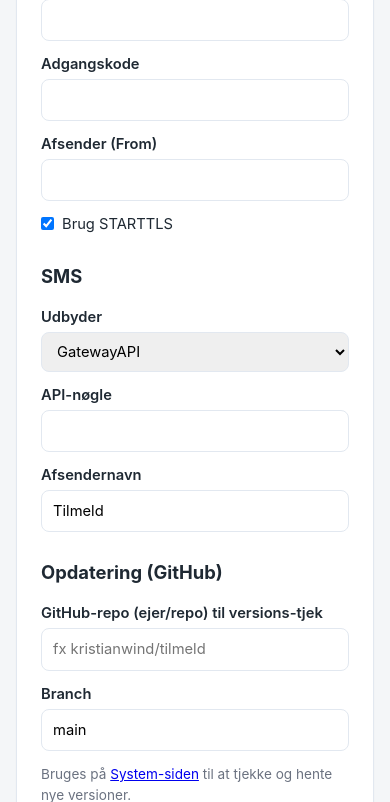
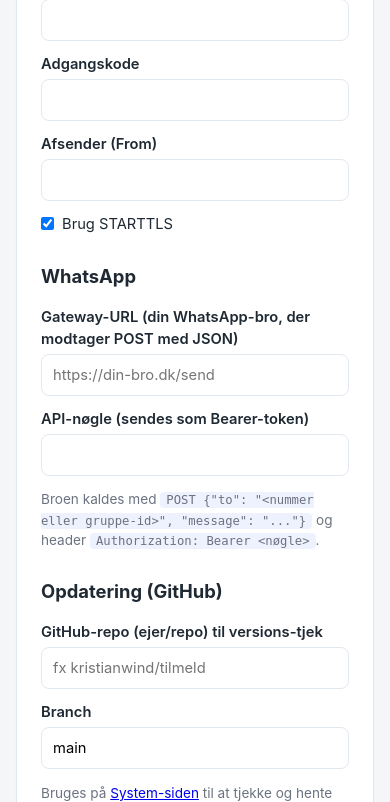
Before and after one commit to andreasdinesen/tilmeld, a Flask app: page /master/settings in a window 390 px wide. Shown: the part 741-1543 px from the top of the page. Run offline with Flask 3, Linux system fonts and the light colour scheme; the visitor is signed in with stand-in values (Sample User, id 1); data comes from the database, SQL or seed files in the repository.

Commit message:
feat: erstat SMS med WhatsApp (HTTP-bro) + admin kan rette mail/WhatsApp-modtager
- Fjernet SMS (GatewayAPI); WhatsApp sendes nu via konfigurerbar HTTP-gateway
  (POST {to, message} + Bearer-nøgle), understøtter både bruger-nr og gruppe-id.
- Master sætter mail + WhatsApp-modtager ved oprettelse; gruppe-admin kan nu rette
  begge under Opsætning.
- Migrerer eksisterende SMS-data (admin_phone/sms_enabled) til WhatsApp-felterne.

Co-Authored-By: Claude Opus 4.8 <noreply@anthropic.com>

```diff
--- a/app.py
+++ b/app.py
@@ -86,12 +86,12 @@ def all_group_fields(conn, group_id):
 
 
 def group_channels(conn, group):
-    """Kan gruppen reelt sende mail/SMS? Kræver global opsætning OG at master har
+    """Kan gruppen reelt sende mail/WhatsApp? Kræver global opsætning OG at master har
     aktiveret kanalen for gruppen. Bruges til at skjule felter/valg når intet er sat op."""
     s = db.get_settings(conn)
     mail = bool(s["smtp_host"]) and bool(group["mail_enabled"])
-    sms = bool(s["sms_api_key"]) and bool(group["sms_enabled"])
-    return mail, sms
+    whatsapp = bool(s["whatsapp_api_url"]) and bool(group["whatsapp_enabled"])
+    return mail, whatsapp
 
 
 def count_attending(conn, group_id, event_id, exclude_reg_id=None):
@@ -244,14 +244,14 @@ def master_group_new():
             conn = db.get_db()
             conn.execute(
                 "INSERT INTO groups (slug, name, user_password, admin_password_hash, "
-                "mail_enabled, sms_enabled, admin_email, admin_phone, created_at) "
+                "mail_enabled, whatsapp_enabled, admin_email, whatsapp_recipient, created_at) "
                 "VALUES (?,?,?,?,?,?,?,?,?)",
                 (slug, name, request.form.get("user_password", ""),
                  auth.hash_password(admin_pw),
                  1 if request.form.get("mail_enabled") else 0,
-                 1 if request.form.get("sms_enabled") else 0,
+                 1 if request.form.get("whatsapp_enabled") else 0,
                  request.form.get("admin_email", "").strip(),
-                 request.form.get("admin_phone", "").strip(),
+                 request.form.get("whatsapp_recipient", "").strip(),
                  db.now_iso()),
             )
             conn.commit()
@@ -269,9 +269,9 @@ def master_group_toggle(slug):
         abort(404)
     conn = db.get_db()
     conn.execute(
-        "UPDATE groups SET mail_enabled = ?, sms_enabled = ? WHERE id = ?",
+        "UPDATE groups SET mail_enabled = ?, whatsapp_enabled = ? WHERE id = ?",
         (1 if request.form.get("mail_enabled") else 0,
-         1 if request.form.get("sms_enabled") else 0, g["id"]),
+         1 if request.form.get("whatsapp_enabled") else 0, g["id"]),
     )
     conn.commit()
     conn.close()
@@ -305,7 +305,7 @@ def master_settings():
             )
         conn.execute(
             "UPDATE settings SET smtp_host=?, smtp_port=?, smtp_user=?, smtp_password=?, "
-            "smtp_from=?, smtp_use_tls=?, sms_provider=?, sms_api_key=?, sms_sender=?, "
+            "smtp_from=?, smtp_use_tls=?, whatsapp_api_url=?, whatsapp_api_key=?, "
             "default_deadline_days=?, github_repo=?, update_branch=? WHERE id = 1",
             (request.form.get("smtp_host", "").strip(),
              int(request.form.get("smtp_port") or 587),
@@ -313,9 +313,8 @@ def master_settings():
              request.form.get("smtp_password", ""),
              request.form.get("smtp_from", "").strip(),
              1 if request.form.get("smtp_use_tls") else 0,
-             request.form.get("sms_provider", "gatewayapi"),
-             request.form.get("sms_api_key", "").strip(),
-             request.form.get("sms_sender", "Tilmeld").strip(),
+             request.form.get("whatsapp_api_url", "").strip(),
+             request.form.get("whatsapp_api_key", "").strip(),
              int(request.form.get("default_deadline_days") or 4),
              request.form.get("github_repo", "").strip(),
              request.form.get("update_branch", "main").strip() or "main"),
@@ -413,9 +412,14 @@ def admin_settings(slug):
             conn.execute("UPDATE groups SET user_password = '' WHERE id = ?", (group["id"],))
             flash("Gruppe-password slettet — bruger-siden er nu åben uden login.", "ok")
         elif action == "contact":
-            conn.execute("UPDATE groups SET admin_email = ?, admin_phone = ? WHERE id = ?",
-                         (request.form.get("admin_email", "").strip(),
-                          request.form.get("admin_phone", "").strip(), group["id"]))
+            # Opdatér kun de felter der faktisk blev vist/sendt, så den ene kanal
+            # ikke nulstiller den anden.
+            if "admin_email" in request.form:
+                conn.execute("UPDATE groups SET admin_email = ? WHERE id = ?",
+                             (request.form.get("admin_email", "").strip(), group["id"]))
+            if "whatsapp_recipient" in request.form:
+                conn.execute("UPDATE groups SET whatsapp_recipient = ? WHERE id = ?",
+                             (request.form.get("whatsapp_recipient", "").strip(), group["id"]))
             flash("Kontaktoplysninger gemt.", "ok")
         elif action == "add_field":
             is_decline = 1 if request.form.get("is_decline") else 0
@@ -470,11 +474,11 @@ def admin_settings(slug):
         conn.commit()
         group = get_group(slug)
     fields = all_group_fields(conn, group["id"])
-    mail_on, sms_on = group_channels(conn, group)
+    mail_on, wa_on = group_channels(conn, group)
     conn.close()
     parsed = [{"f": f, "options": json.loads(f["options"] or "[]")} for f in fields]
     return render_template("admin/settings.html", group=group, fields=parsed,
-                           mail_on=mail_on, sms_on=sms_on)
+                           mail_on=mail_on, wa_on=wa_on)
 
 
 def _move_field(conn, group_id, field_id, direction):
@@ -497,11 +501,11 @@ def _render_event_form(group, ev):
     fields = all_group_fields(conn, group["id"])
     hidden = hidden_field_ids(conn, ev["id"]) if ev else set()
     days = db.get_settings(conn)["default_deadline_days"]
-    mail_on, sms_on = group_channels(conn, group)
+    mail_on, wa_on = group_channels(conn, group)
     conn.close()
     return render_template("admin/event_form.html", group=group, ev=ev,
                            fields=fields, hidden=hidden, default_deadline_days=days,
-                           mail_on=mail_on, sms_on=sms_on)
+                           mail_on=mail_on, wa_on=wa_on)
 
 
 @app.route("/<slug>/admin/events/new", methods=["GET", "POST"])
@@ -680,7 +684,7 @@ def build_csv(conn, group, ev):
     buf = io.StringIO()
     buf.write("﻿")  # BOM så Excel viser æøå korrekt
     writer = csv.writer(buf, delimiter=";")
-    writer.writerow(["Navn", "E-mail", "Telefon"] + [f["label"] for f in fields] + ["Tilmeldt"])
+    writer.writerow(["Navn", "E-mail", "WhatsApp"] + [f["label"] for f in fields] + ["Tilmeldt"])
     for r in regs:
         row = [r["name"], r["email"], r["phone"]]
         row += [r["values"].get(f["id"], "") for f in fields]
@@ -779,13 +783,13 @@ def user_event(slug, event_slug):
     attending = count_attending(conn, group["id"], ev["id"])
     full = bool(ev["capacity_limit"] and ev["expected_count"]
                 and attending >= ev["expected_count"])
-    mail_on, sms_on = group_channels(conn, group)
+    mail_on, wa_on = group_channels(conn, group)
     decline_ids = [f["id"] for f in fields if f["is_decline"]]
     conn.close()
     parsed_fields = [{"f": f, "options": json.loads(f["options"] or "[]")} for f in fields]
     return render_template("user/event.html", group=group, ev=ev, state=event_state(ev),
                            fields=parsed_fields, regs=regs, count=attending, full=full,
-                           mail_on=mail_on, sms_on=sms_on, decline_ids=decline_ids)
+                           mail_on=mail_on, wa_on=wa_on, decline_ids=decline_ids)
 
 
 @app.route("/<slug>/<event_slug>/signup", methods=["POST"])
@@ -818,13 +822,13 @@ def user_edit(slug, event_slug, reg_id):
     vals = conn.execute(
         "SELECT field_id, value FROM registration_values WHERE registration_id = ?",
         (reg_id,)).fetchall()
-    mail_on, sms_on = group_channels(conn, group)
+    mail_on, wa_on = group_channels(conn, group)
     conn.close()
     parsed_fields = [{"f": f, "options": json.loads(f["options"] or "[]")} for f in fields]
     current = {v["field_id"]: v["value"] for v in vals}
     return render_template("user/signup_form.html", group=group, ev=ev,
                            fields=parsed_fields, reg=reg, current=current,
-                           state=event_state(ev), mail_on=mail_on, sms_on=sms_on)
+                           state=event_state(ev), mail_on=mail_on, wa_on=wa_on)
 
 
 def _handle_registration(slug, event_slug, reg_id):
--- a/db.py
+++ b/db.py
@@ -68,13 +68,28 @@ def _migrate(conn: sqlite3.Connection) -> None:
     add("settings", "default_deadline_days", "INTEGER DEFAULT 4")
     add("settings", "github_repo", "TEXT DEFAULT ''")
     add("settings", "update_branch", "TEXT DEFAULT 'main'")
+    add("settings", "whatsapp_api_url", "TEXT DEFAULT ''")
+    add("settings", "whatsapp_api_key", "TEXT DEFAULT ''")
     add("groups", "image_path", "TEXT DEFAULT ''")
     add("groups", "login_text", "TEXT DEFAULT ''")
+    add("groups", "whatsapp_enabled", "INTEGER DEFAULT 0")
+    add("groups", "whatsapp_recipient", "TEXT DEFAULT ''")
     add("group_fields", "is_decline", "INTEGER DEFAULT 0")
     add("group_fields", "multiline", "INTEGER DEFAULT 0")
     add("events", "csv_after_deadline", "INTEGER DEFAULT 0")
     add("events", "csv_sent", "INTEGER DEFAULT 0")
     add("events", "capacity_limit", "INTEGER DEFAULT 0")
+
+    # Flyt evt. gamle SMS-data over til WhatsApp-felterne (kun hvis de gamle kolonner
+    # findes — dvs. databaser oprettet før WhatsApp-skiftet).
+    gcols = cols("groups")
+    if "admin_phone" in gcols:
+        conn.execute("UPDATE groups SET whatsapp_recipient = admin_phone "
+                     "WHERE (whatsapp_recipient IS NULL OR whatsapp_recipient = '') "
+                     "AND admin_phone != ''")
+    if "sms_enabled" in gcols:
+        conn.execute("UPDATE groups SET whatsapp_enabled = sms_enabled "
+                     "WHERE whatsapp_enabled = 0 AND sms_enabled = 1")
     conn.commit()
 
 
--- a/templates/admin/event_form.html
+++ b/templates/admin/event_form.html
@@ -31,7 +31,7 @@
     {% endfor %}
     {% endif %}
 
-    {% if mail_on or sms_on %}
+    {% if mail_on or wa_on %}
     <h2>Notifikationer</h2>
     <label class="chk"><input type="checkbox" name="notify_new_signup" {{ 'checked' if ev and ev.notify_new_signup }}> Besked til admin ved ny tilmelding</label>
     <label class="chk"><input type="checkbox" name="notify_change" {{ 'checked' if ev and ev.notify_change }}> Besked til admin ved ændring</label>
--- a/templates/admin/event_list.html
+++ b/templates/admin/event_list.html
@@ -12,7 +12,7 @@
   <div class="tablewrap">
   <table>
     <thead><tr>
-      <th>Navn</th><th>E-mail</th><th>Telefon</th>
+      <th>Navn</th><th>E-mail</th><th>WhatsApp</th>
       {% for f in fields %}<th>{{ f.label }}</th>{% endfor %}
       <th>Tilmeldt</th><th></th>
     </tr></thead>
--- a/templates/master/home.html
+++ b/templates/master/home.html
@@ -35,7 +35,7 @@
       <form method="post" action="{{ url_for('master_group_toggle', slug=g.slug) }}" class="toggle-form">
         <span class="muted small">Notifikationer:</span>
         <label class="chk"><input type="checkbox" name="mail_enabled" {{ 'checked' if g.mail_enabled }}> Mail</label>
-        <label class="chk"><input type="checkbox" name="sms_enabled" {{ 'checked' if g.sms_enabled }}> SMS</label>
+        <label class="chk"><input type="checkbox" name="whatsapp_enabled" {{ 'checked' if g.whatsapp_enabled }}> WhatsApp</label>
         <button type="submit">Gem</button>
       </form>
       <form method="post" action="{{ url_for('master_group_delete', slug=g.slug) }}"
--- a/templates/master/settings.html
+++ b/templates/master/settings.html
@@ -24,14 +24,12 @@
     <label>Afsender (From) <input type="text" name="smtp_from" value="{{ s.smtp_from }}"></label>
     <label class="chk"><input type="checkbox" name="smtp_use_tls" {{ 'checked' if s.smtp_use_tls }}> Brug STARTTLS</label>
 
-    <h2>SMS</h2>
-    <label>Udbyder
-      <select name="sms_provider">
-        <option value="gatewayapi" {{ 'selected' if s.sms_provider == 'gatewayapi' }}>GatewayAPI</option>
-      </select>
+    <h2>WhatsApp</h2>
+    <label>Gateway-URL (din WhatsApp-bro, der modtager POST med JSON)
+      <input type="text" name="whatsapp_api_url" value="{{ s.whatsapp_api_url }}" placeholder="https://din-bro.dk/send">
     </label>
-    <label>API-nøgle <input type="password" name="sms_api_key" value="{{ s.sms_api_key }}"></label>
-    <label>Afsendernavn <input type="text" name="sms_sender" value="{{ s.sms_sender }}"></label>
+    <label>API-nøgle (sendes som Bearer-token) <input type="password" name="whatsapp_api_key" value="{{ s.whatsapp_api_key }}"></label>
+    <p class="muted small">Broen kaldes med <code>POST {{ '{' }}"to": "&lt;nummer eller gruppe-id&gt;", "message": "..."{{ '}' }}</code> og header <code>Authorization: Bearer &lt;nøgle&gt;</code>.</p>
 
     <h2>Opdatering (GitHub)</h2>
     <label>GitHub-repo (ejer/repo) til versions-tjek
```
Also changed, not shown: notifications.py (+22 -22 lines), schema.sql (+5 -6 lines), templates/admin/settings.html (+4 -3 lines), templates/master/group_new.html (+4 -3 lines), templates/user/_fields.html (+4 -4 lines), README.md.
